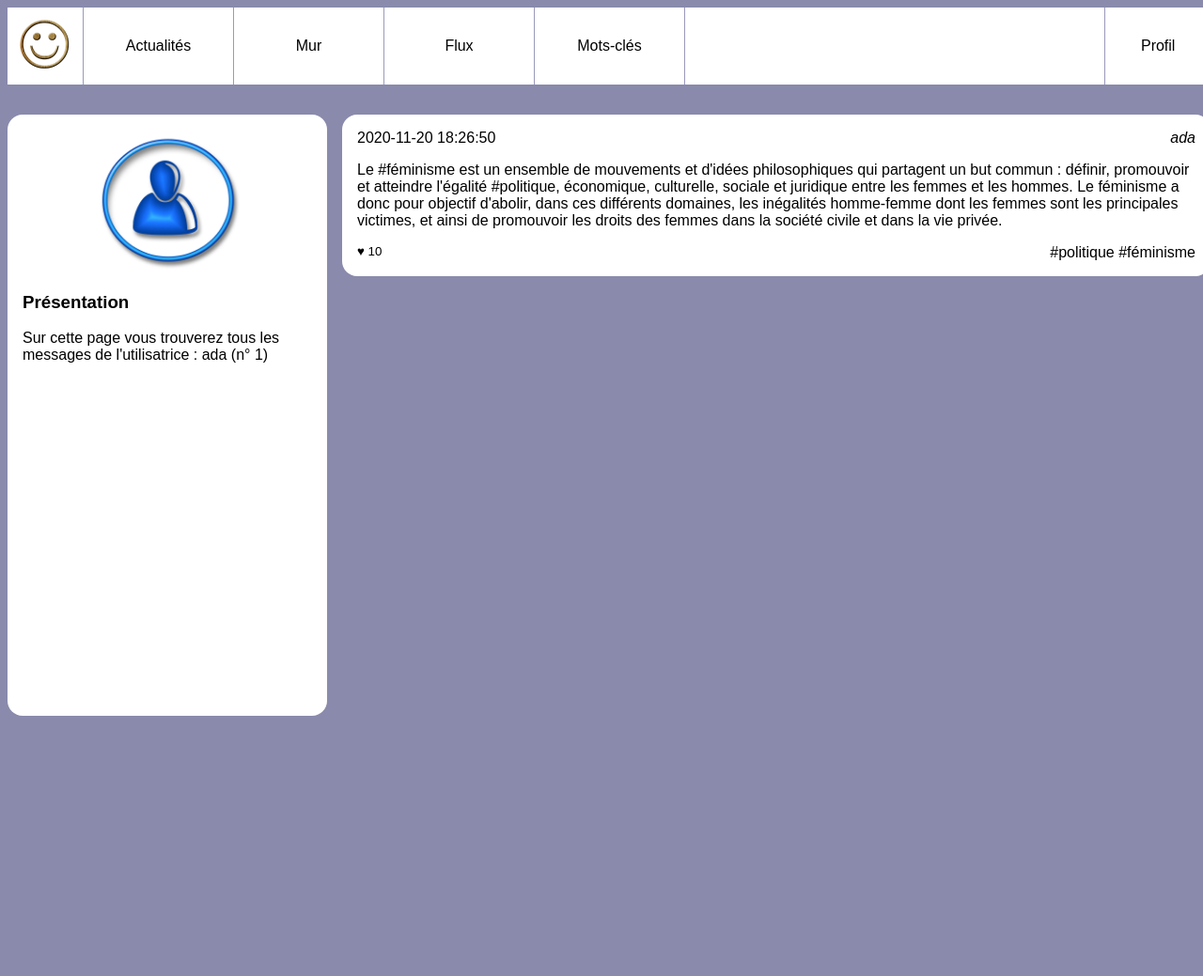
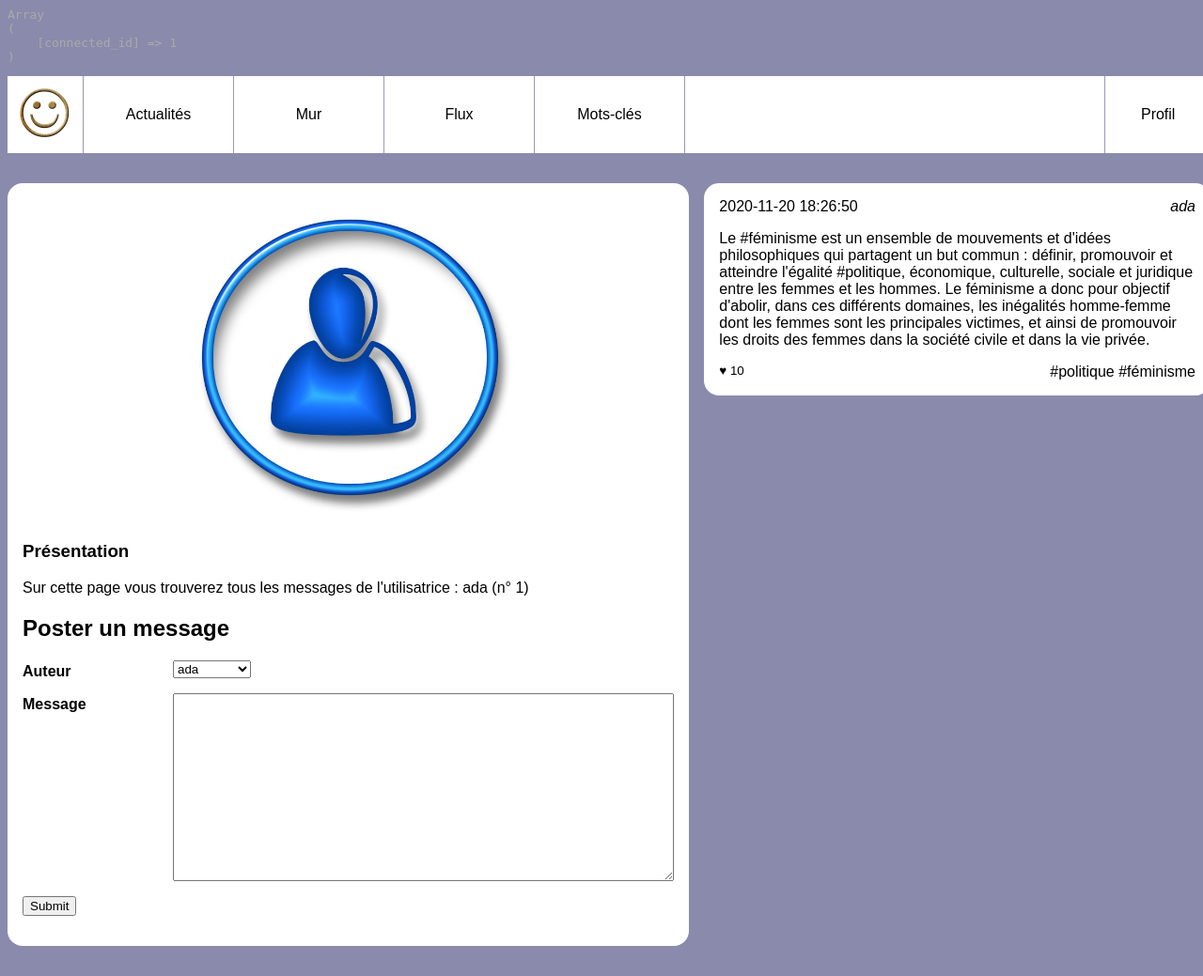
Before and after one commit to adatechschool/projet-collectif-reseau-social-php-gmz, a PHP site: page /wall.php?user_id=1 in a window 1280 px wide. Shown: the whole page at 94% size. Before the commit the page ends 762 px from the top, so only its background shows below. Run offline with PHP 8.4, Linux system fonts and the light colour scheme; a user stored in the database is signed in; data comes from the database, SQL or seed files in the repository.

Commit message:
regrouper les fichiers et ajout du formulaire de message, fix hashtag vide

```diff
--- a/level2/Niveau2/login.php
+++ b/level1/Niveau1/login.php
@@ -61,7 +61,7 @@
 
 
                     //Etape 3 : Ouvrir une connexion avec la base de donnée.
-                    include "../../level1/Niveau1/sqlConnection.php";
+                    include "./sqlConnection.php";
                     // $mysqli = new mysqli("localhost", "root", "root", "socialnetwork_tests");
 
 
--- a/level2/Niveau2/registration.php
+++ b/level1/Niveau1/registration.php
@@ -56,7 +56,7 @@
 
 
                     //Etape 3 : Ouvrir une connexion avec la base de donnée.
-                    include "../../level1/Niveau1/sqlConnection.php";
+                    include "./sqlConnection.php";
                     // $mysqli = new mysqli("localhost", "root", "", "socialnetwork");
 
 
--- a/level1/Niveau1/style.css
+++ b/level1/Niveau1/style.css
@@ -154,3 +154,21 @@
 pre{
     color:#aaa;
 }
+
+
+form dl dt {
+    float: left;
+    font-weight: bold;
+    line-height: 1.5em;
+}
+
+form dl dd {
+    margin-left: 10em;
+    line-height: 1.5em;
+    margin-bottom: 1em
+}
+
+form dl dd textarea {
+    width: 40em;
+    height: 15em;
+}
--- a/level1/Niveau1/wall.php
+++ b/level1/Niveau1/wall.php
@@ -1,14 +1,20 @@
+<?php
+session_start();
+echo "<pre>" . print_r($_SESSION, 1) . "</pre>";
+?>
 <!doctype html>
 <html lang="fr">
+
 <head>
     <meta charset="utf-8">
     <title>ReSoC - Mur</title>
     <meta name="author" content="Julien Falconnet">
-        <link rel="stylesheet" href="style.css"/>
+    <link rel="stylesheet" href="style.css" />
 </head>
+
 <body>
     <header>
-            <img src="resoc.jpg" alt="Logo de notre réseau social"/>
+        <img src="resoc.jpg" alt="Logo de notre réseau social" />
         <nav id="menu">
             <a href="news.php">Actualités</a>
             <a href="wall.php?user_id=5">Mur</a>
@@ -34,7 +40,7 @@
          * Documentation : https://www.php.net/manual/fr/reserved.variables.get.php
          * ... mais en résumé c'est une manière de passer des informations à la page en ajoutant des choses dans l'url
          */
-            $userId =intval($_GET['user_id']);
+        $userId = intval($_GET['user_id']);
         ?>
         <?php
         /**
@@ -55,13 +61,104 @@
             //@todo: afficher le résultat de la ligne ci dessous, remplacer XXX par l'alias et effacer la ligne ci-dessous
             // echo "<pre>" . print_r($user, 1) . "</pre>";
             ?>
-                <img src="user.jpg" alt="Portrait de l'utilisatrice"/>
+            <img src="user.jpg" alt="Portrait de l'utilisatrice" />
             <section>
                 <h3>Présentation</h3>
                 <p>Sur cette page vous trouverez tous les messages de l'utilisatrice : <?php echo $user['alias'] ?>
                     (n° <?php echo $userId ?>)
                 </p>
             </section>
+
+            <!-- Formulaire pour écrire un message sur son propre mur -->
+            <article>
+                <h2>Poster un message</h2>
+                <?php
+
+
+                /**
+                 * BD
+                 */
+                include '../../level1/Niveau1/sqlConnection.php';
+                // $mysqli = new mysqli("localhost", "root", "root", "socialnetwork_tests");
+
+
+                /**
+                 * Récupération de la liste des auteurs
+                 */
+                $listAuteurs = [];
+                $laQuestionEnSql = "SELECT * FROM users";
+                $lesInformations = $mysqli->query($laQuestionEnSql);
+                while ($user = $lesInformations->fetch_assoc()) {
+                    $listAuteurs[$user['id']] = $user['alias'];
+                }
+
+
+                /**
+                 * TRAITEMENT DU FORMULAIRE
+                 */
+                // Etape 1 : vérifier si on est en train d'afficher ou de traiter le formulaire
+                // si on recoit un champs auteur rempli il y a une chance que ce soit un traitement
+                $enCoursDeTraitement = isset($_POST['auteur']);
+                if ($enCoursDeTraitement) {
+                    // on ne fait ce qui suit que si un formulaire a été soumis.
+
+
+                    // Etape 2: récupérer ce qu'il y a dans le formulaire @todo: c'est là que votre travaille se situe
+                    // observez le résultat de cette ligne de débug (vous l'effacerez ensuite)
+                    echo "<pre>" . print_r($_POST, 1) . "</pre>";
+                    // et complétez le code ci dessous en remplaçant les ???
+
+                    // ==== Changement de author_id par l'ID de la SESSION en cours
+                    // => La table 'posts' attribue bien le message à l'utilisateur de la SESSION
+                    // $authorId = $_POST['auteur'];
+                    $authorId = $_SESSION['connected_id'];
+                    $_SESSION['connected_id'] = 5;
+                    $postContent = $_POST['message'];
+
+
+                    //Etape 3 : Petite sécurité
+                    // pour éviter les injection sql : https://www.w3schools.com/sql/sql_injection.asp
+                    $authorId = intval($mysqli->real_escape_string($authorId));
+                    $postContent = $mysqli->real_escape_string($postContent);
+
+
+                    //Etape 4 : construction de la requete
+                    $lInstructionSql = "INSERT INTO posts "
+                        . "(id, user_id, content, created) "
+                        . "VALUES (NULL, "
+                        . $authorId . ", "
+                        . "'" . $postContent . "', "
+                        . "NOW()
+                        );";
+                    // echo $lInstructionSql;
+
+
+                    // Etape 5 : execution
+                    $ok = $mysqli->query($lInstructionSql);
+                    if (!$ok) {
+                        echo "Impossible d'ajouter le message: " . $mysqli->error;
+                    } else {
+                        echo "Message posté en tant que :" . $listAuteurs[$authorId];
+                    }
+                }
+                ?>
+                <form action="wall.php?user_id=<?php echo $_SESSION['connected_id']; ?>" method="post">
+                    <input type='hidden'>
+                    <dl>
+                        <dt><label for='auteur'>Auteur</label></dt>
+                        <dd><select name='auteur'>
+                                <?php
+                                foreach ($listAuteurs as $id => $alias)
+                                    echo "<option value='$id'>$alias</option>";
+                                ?>
+                            </select></dd>
+                        <dt><label for='message'>Message</label></dt>
+                        <dd><textarea name='message'></textarea></dd>
+                    </dl>
+                    <input type='submit'>
+                </form>
+            </article>
+
         </aside>
         <main>
             <?php
@@ -83,18 +180,16 @@
                     ORDER BY posts.created DESC
                     ";
             $lesInformations = $mysqli->query($laQuestionEnSql);
-                if ( ! $lesInformations)
-                {
-                    echo("Échec de la requete : " . $mysqli->error);
+            if (!$lesInformations) {
+                echo ("Échec de la requete : " . $mysqli->error);
             }
 
             /**
              * Etape 4: @todo Parcourir les messsages et remplir correctement le HTML avec les bonnes valeurs php
              */
-                while ($post = $lesInformations->fetch_assoc())
-                {
+            while ($post = $lesInformations->fetch_assoc()) {
 
-                    // echo "<pre>" . print_r($post, 1) . "</pre>";
+
             ?>
                 <article>
                     <h3>
@@ -115,18 +210,19 @@
                         $newtaglist = explode(",", $post['taglist']);
 
 
-        if (count($newtagidlist) > 1 ){
-            for($i=0; $i<count($newtagidlist); $i++){
+                        if (count($newtagidlist) > 1) {
+                            for ($i = 0; $i < count($newtagidlist); $i++) {
+                        ?>
+                                <a href="./tags.php?tag_id=<?php echo $newtagidlist[$i] ?>"><?php
+                                                                                            // $hashtag = str_replace(',', ', #', $newtaglist[$i]);
+                                                                                            echo '#' . $newtaglist[$i]  ?></a><?php
+                                                                                                                            }
+                                                                                                                        } elseif (strlen($newtagidlist[0]) == 1) {
 
                                                                                                                                 ?>
-            <a href="./tags.php?tag_id=<?php echo $newtagidlist[$i] ?>">#<?php
-                                           $hashtag = str_replace(',', ', #', $newtaglist[$i]);
-                                           echo $hashtag  ?></a><?php
+                            <a href="./tags.php?tag_id=<?php echo $newtagidlist[0] ?>"><?php echo '#' . $newtaglist[0] ?></a><?php
                                                                                                                             }
-        }
-        else{?>
-            <a href="./tags.php?tag_id=<?php echo $newtagidlist[0] ?>">#<?php echo $newtaglist[0] ?></a><?php
-        }?>
+                                                                                                                                ?>
                     </footer>
                 </article>
             <?php } ?>
@@ -135,4 +231,5 @@
         </main>
     </div>
 </body>
+
 </html>
```
Also changed, not shown: level1/Niveau1/usurpedpost.php (renamed from level2/Niveau2/usurpedpost.php). Lines whose indentation alone changed are shown as unchanged.
